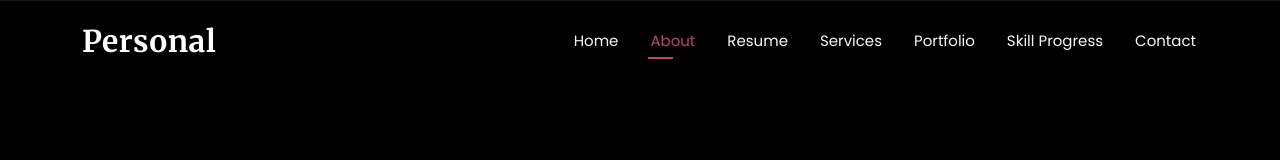
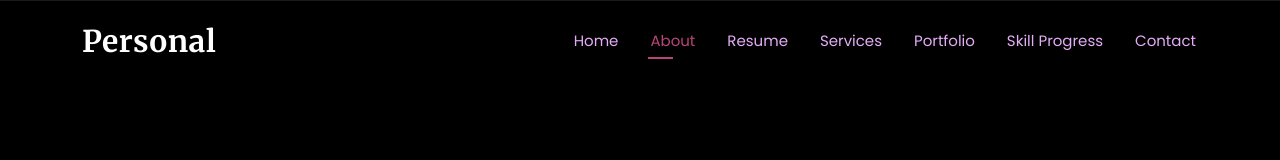
Before and after one commit to aisfhd/aisfhd.github.io, a plain HTML site: page about.html in a window 1280 px wide. Shown: the top 160 px of the page. Drawn offline with Linux system fonts and the light colour scheme.

Commit message:
Fix white blink on navbar for non-index pages
Override --nav-color to seafoam-lavender instead of #fafafa near-white

Applies to all pages except index (which uses pure white)

```diff
--- a/assets/css/custom.css
+++ b/assets/css/custom.css
@@ -23,6 +23,7 @@
    switch to the seaside sunset palette (custom.css loads after main.css) */
 :root {
   --accent-color: var(--sunset-pink);        /* was #18d26e green */
+  --nav-color: var(--seafoam-lavender);      /* was #fafafa near-white — prevents white blink */
   --nav-hover-color: var(--sunset-magenta);  /* was #18d26e green */
   --nav-dropdown-hover-color: var(--sunset-pink); /* was #18d26e green */
 }
```
